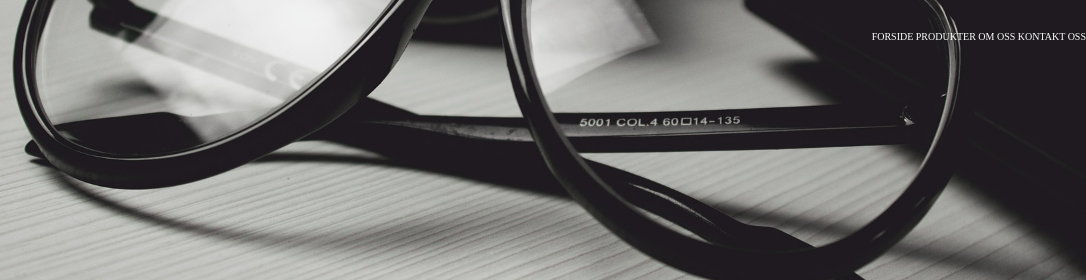
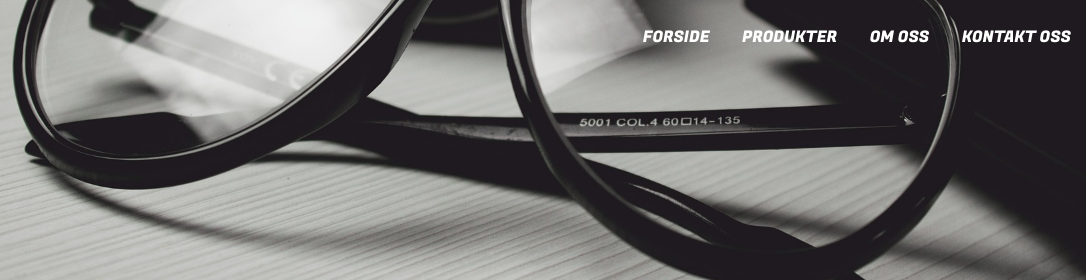
Before and after one commit to nexnic/Brillehus, a website: page index.html in a window 1280 px wide. Shown: the top 280 px of the page, 194-1280 px from the left. Drawn offline with nearby package versions, Linux system fonts and the light colour scheme; files that its build step writes are made by us from their sources.

Commit message:
Update _button.scss
Add underline on hover,

```diff
--- a/sass/components/_button.scss
+++ b/sass/components/_button.scss
@@ -5,8 +5,31 @@
   }
 
   &__menu {
-    color: $color-white;
+    position: relative;
     text-transform: uppercase;
     text-decoration: none;
+    font-size: $default-size;
+    font-family: "Fugaz One", cursive;
+    color: $color-white;
+    padding: 1.5rem;
+
+    &:hover {
+      color: $color-white;
+    }
+    &::before {
+      content: "";
+      position: absolute;
+      display: block;
+      width: 100%;
+      height: 0.2rem;
+      bottom: 0;
+      left: 0;
+      background-color: $color-white;
+      transform: scaleX(0);
+      transition: transform 0.3e ease;
+    }
+    &:hover::before {
+      transform: scaleX(1);
+    }
   }
 }
```
